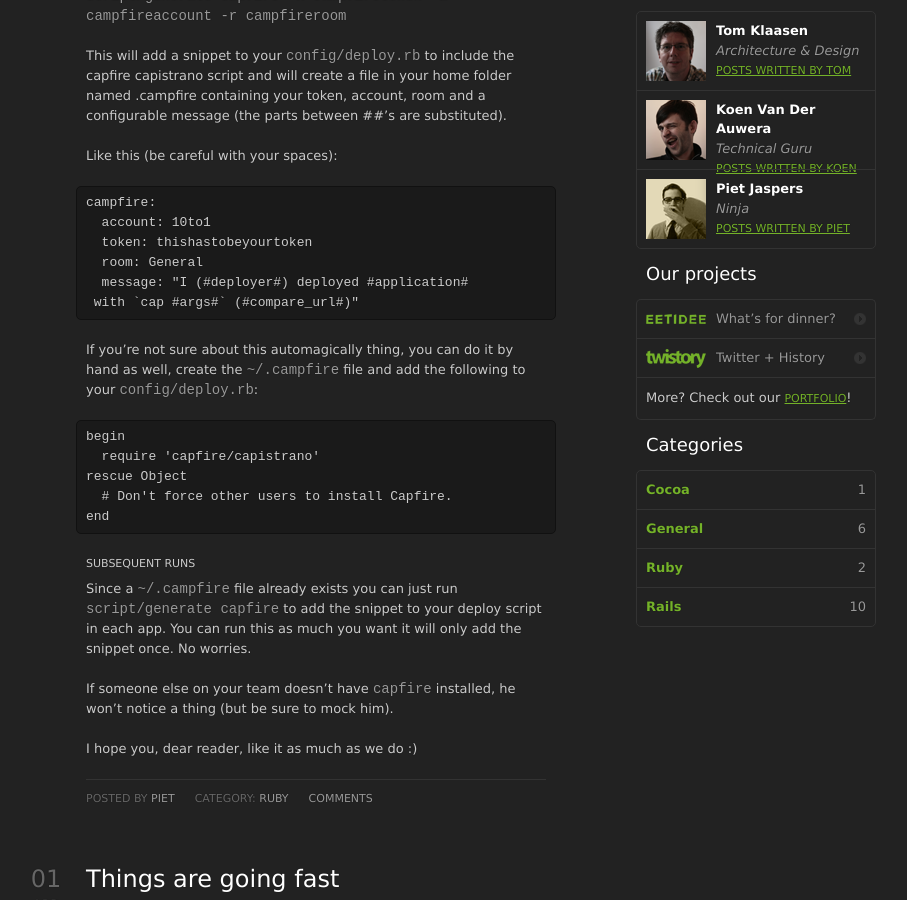
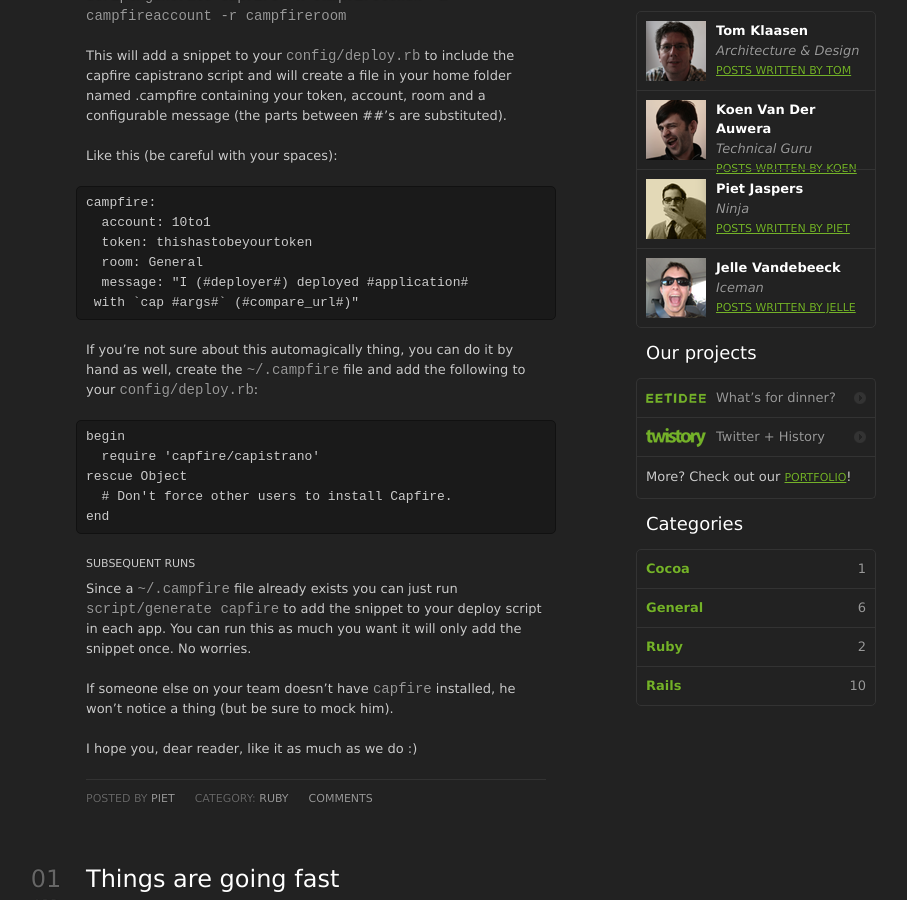
Before and after one commit to 10to1/10to1.github.com, a Jekyll site: the page built from index.html, in a window 1280 px wide and 900 px high, scrolled down 616 px. Shown: the whole window, without its empty margins (164-1071 px from the left). Built offline with Jekyll 4.4.1, drawn with Linux system fonts in a browser that asks for light colours; the list of posts is cut into pages by our own code; comment, search, counter and statistics services are not loaded.

Commit message:
added jelle

```diff
--- a/_layouts/default.html
+++ b/_layouts/default.html
@@ -99,6 +99,12 @@
 							<a href="/author/piet">Posts written by Piet</a>
 							<img src="/img/piet.png" alt="Picture of Piet" />
 						</li>
+						<li>
+							<strong>Jelle Vandebeeck</strong>
+							<em>Iceman</em>
+							<a href="/author/jelle">Posts written by Jelle</a>
+							<img src="/img/jelle.png" alt="Picture of Jelle" />
+						</li>
 					</ul>
 				</div>
 				<div class="node" id="projects">
```
Also changed, not shown: img/jelle.png (added).
